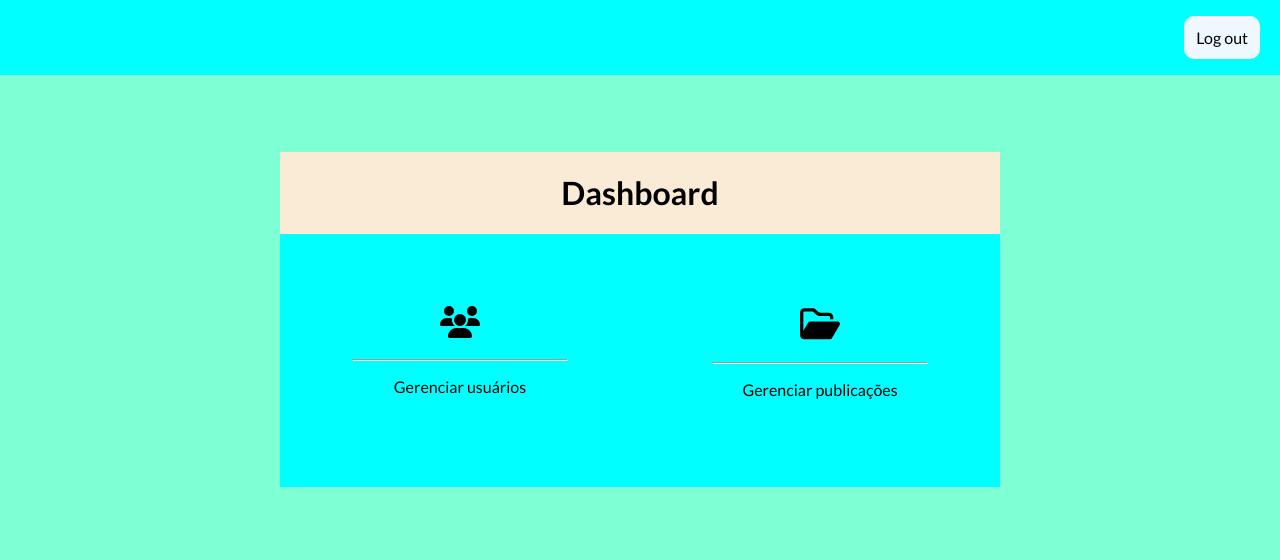
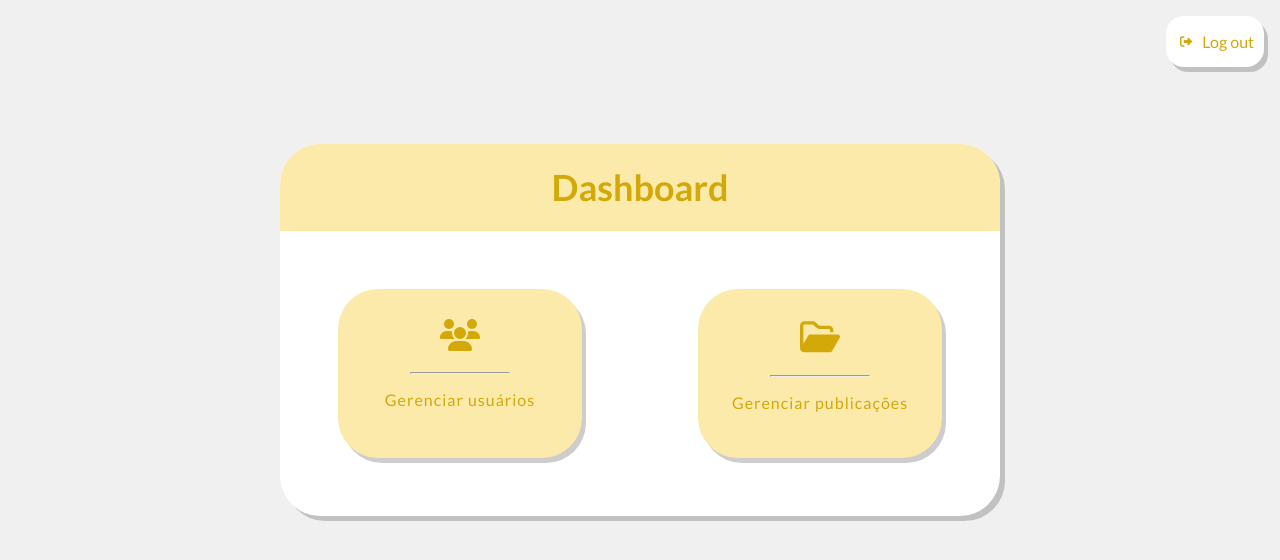
Before and after one commit to KirchmaierDavi/Blog-do-Rei-trainee-2023.1, a PHP site: page /app/admin/dashboard.html in a window 1280 px wide. Shown: the top 560 px of the page. Run offline with PHP 8.4, Linux system fonts and the light colour scheme.

Commit message:
alterações css

```diff
--- a/app/admin/dashboard.html
+++ b/app/admin/dashboard.html
@@ -16,7 +16,10 @@
 <body>
 
     <div class="logout">
-        <p>Log out</p>
+        <div class="logout-buttom" style="cursor: pointer;">
+            <svg style="width: 12px;" xmlns="http://www.w3.org/2000/svg" viewBox="0 0 512 512"><path d="M377.9 105.9L500.7 228.7c7.2 7.2 11.3 17.1 11.3 27.3s-4.1 20.1-11.3 27.3L377.9 406.1c-6.4 6.4-15 9.9-24 9.9c-18.7 0-33.9-15.2-33.9-33.9l0-62.1-128 0c-17.7 0-32-14.3-32-32l0-64c0-17.7 14.3-32 32-32l128 0 0-62.1c0-18.7 15.2-33.9 33.9-33.9c9 0 17.6 3.6 24 9.9zM160 96L96 96c-17.7 0-32 14.3-32 32l0 256c0 17.7 14.3 32 32 32l64 0c17.7 0 32 14.3 32 32s-14.3 32-32 32l-64 0c-53 0-96-43-96-96L0 128C0 75 43 32 96 32l64 0c17.7 0 32 14.3 32 32s-14.3 32-32 32z"/></svg></svg>
+            <p>Log out</p>
+        </div>
     </div>
 
     <div class="container">
@@ -25,7 +28,7 @@
         <div class="container-content">
             <div class="admin">
                 <svg class="icons" xmlns="http://www.w3.org/2000/svg" viewBox="0 0 640 512"><path d="M144 0a80 80 0 1 1 0 160A80 80 0 1 1 144 0zM512 0a80 80 0 1 1 0 160A80 80 0 1 1 512 0zM0 298.7C0 239.8 47.8 192 106.7 192h42.7c15.9 0 31 3.5 44.6 9.7c-1.3 7.2-1.9 14.7-1.9 22.3c0 38.2 16.8 72.5 43.3 96c-.2 0-.4 0-.7 0H21.3C9.6 320 0 310.4 0 298.7zM405.3 320c-.2 0-.4 0-.7 0c26.6-23.5 43.3-57.8 43.3-96c0-7.6-.7-15-1.9-22.3c13.6-6.3 28.7-9.7 44.6-9.7h42.7C592.2 192 640 239.8 640 298.7c0 11.8-9.6 21.3-21.3 21.3H405.3zM224 224a96 96 0 1 1 192 0 96 96 0 1 1 -192 0zM128 485.3C128 411.7 187.7 352 261.3 352H378.7C452.3 352 512 411.7 512 485.3c0 14.7-11.9 26.7-26.7 26.7H154.7c-14.7 0-26.7-11.9-26.7-26.7z"/></svg>
-                <hr>
+                <hr width="40%">
 
                 <div class="admin-options">
                     <p>Gerenciar usuários</p>
@@ -34,7 +37,7 @@
 
             <div class="admin">
                 <svg class="icons" xmlns="http://www.w3.org/2000/svg" viewBox="0 0 576 512"><path d="M384 480h48c11.4 0 21.9-6 27.6-15.9l112-192c5.8-9.9 5.8-22.1 .1-32.1S555.5 224 544 224H144c-11.4 0-21.9 6-27.6 15.9L48 357.1V96c0-8.8 7.2-16 16-16H181.5c4.2 0 8.3 1.7 11.3 4.7l26.5 26.5c21 21 49.5 32.8 79.2 32.8H416c8.8 0 16 7.2 16 16v32h48V160c0-35.3-28.7-64-64-64H298.5c-17 0-33.3-6.7-45.3-18.7L226.7 50.7c-12-12-28.3-18.7-45.3-18.7H64C28.7 32 0 60.7 0 96V416c0 35.3 28.7 64 64 64H87.7 384z"/></svg>
-                <hr>
+                <hr width="40%">
 
                 <div class="admin-options">
                     <p>Gerenciar publicações</p>
--- a/public/css/dashboard.css
+++ b/public/css/dashboard.css
@@ -1,28 +1,39 @@
 body{
     margin: 0;
     font-family: 'Lato', sans-serif;
-    background-color: aquamarine;
+    background-color: #F0F0F0;
 }
 
 .logout{
-    background-color: aqua;
     height: fit-content;
 
     display: flex;
     justify-content: end;
+    color: #d3a809;
 }
 
 .logout p{
     height: fit-content;
     width: fit-content;
+    padding-top: 0px;
+    padding-bottom: 0px;
+    padding-left: 10px;
+}
 
-    position: relative;
-    right: 20px;
+.logout-buttom{
+    display: flex;
 
-    padding: 12px;
+    padding-top: 0px;
+    padding-bottom: 0px;
+    padding-left: 14px;
+    padding-right: 10px;
+    margin-top: 16px;
+    margin-right: 16px;
 
-    background-color: aliceblue;
-    border-radius: 10px;
+    background-color: #FFFFFF;
+    border-radius: 18px;
+    box-shadow: 4px 5px 0px #00000032;
+    fill: #d3a809;
 }
 
 .container{
@@ -31,35 +42,61 @@ body{
     margin: auto;
     margin-top: 6%;
 
-    background-color: antiquewhite;
+    background-color: #FFFFFF;
+    box-shadow: 5px 5px 0px #00000032;
+    border-radius: 40px;
 
     display: block;
+    overflow: hidden;
 }
 
 .container h1{
     text-align: center;
     padding-top: 3%;
+    padding-bottom: 3%;
+    margin: 0;
+
+    background-color: #fceaaa;
+    color: #d3a809;
+    font-size: 36px;
+    font-weight: bold;
 }
 
 .container-content{
     display: flex;
     justify-content: center;
+    width: 100%;
 
-    padding: 10% 0% 10% 0%;
+    padding: 8% 0% 8% 0%;
+    margin: 0px;
 
-    background-color: aqua;
 }
 
 .admin{
     width: 100%;
 
-    margin-left: 10%;
-    margin-right: 10%;
+    margin-left: 8%;
+    margin-right: 8%;
+
+    padding-top: 30px;
+    padding-bottom: 30px;
 
     text-align: center;
+
+    background-color: #fceaaa;
+    border-radius: 40px;
+    box-shadow: 4px 5px 0px #00000032;
+    cursor: pointer;
+}
+
+.admin-options{
+    color: #d3a809;
+    font-weight: 400px;
+    letter-spacing: 1px;
 }
 
 .icons{
     width: 40px;
     margin-bottom: 10px;
+    fill: #d3a809
 }
```
